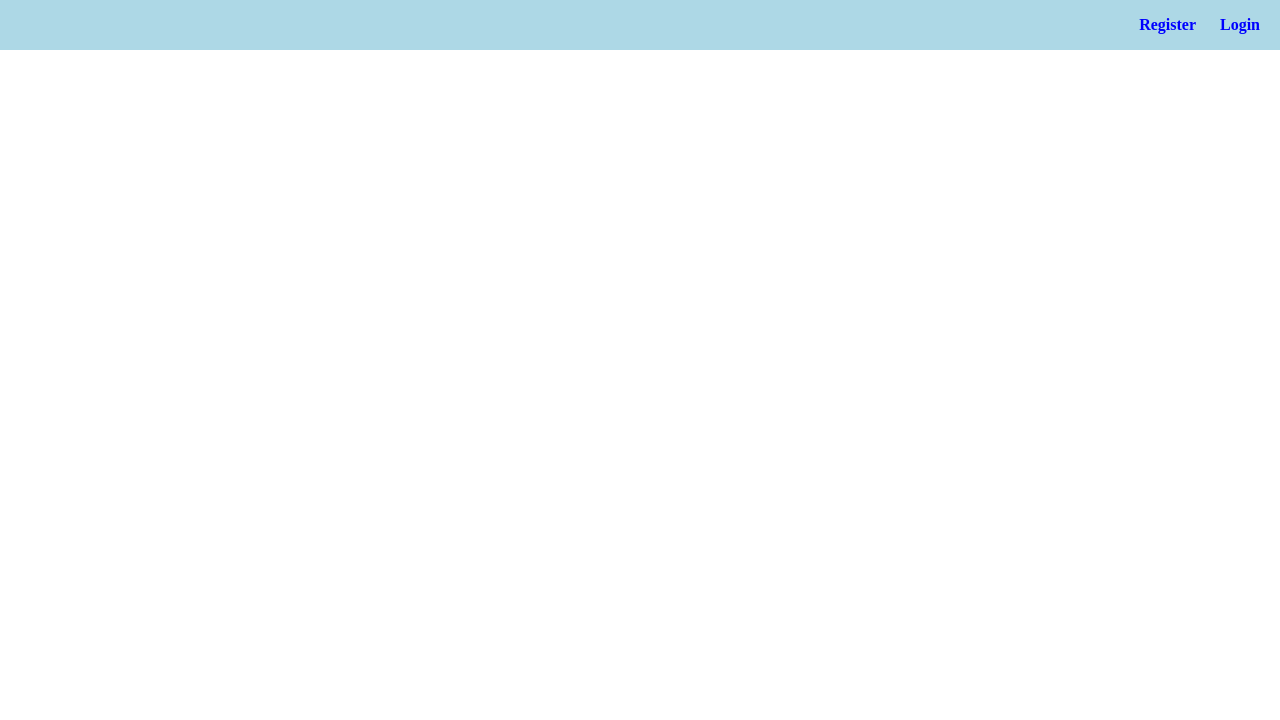
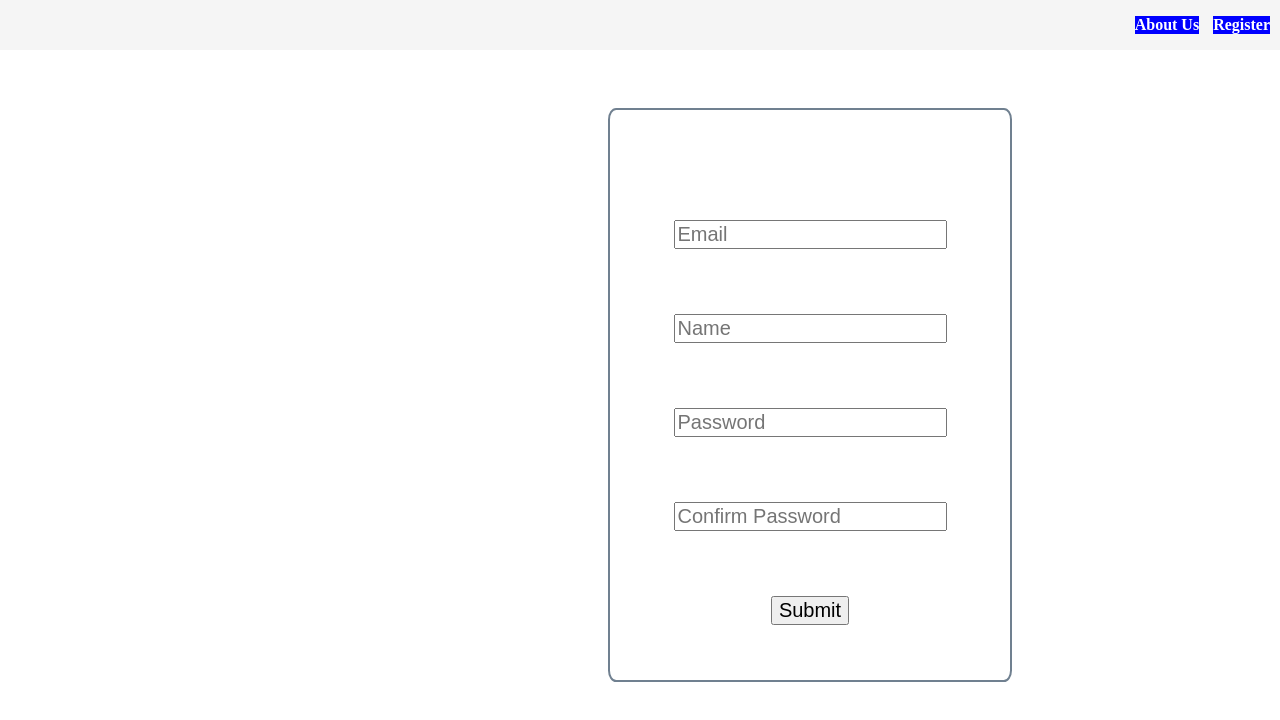
Before and after one commit to felixniicummings/RegisterPageDemo, a plain HTML site: page index.html in a window 1280 px wide. Drawn offline with Linux system fonts and the light colour scheme.

Commit message:
Adding more elements to register page

```diff
--- a/index.html
+++ b/index.html
@@ -7,11 +7,46 @@
     <title>Register Here</title>
 </head>
 <body>
+    <h1>Test H1</h1>
     <nav class="nav-bar">
         <ul>
+            <li>About Us</li>
             <li>Register</li>
-            <li>Login</li>
         </ul>
     </nav>
+
+
+    <style>
+        div {
+          background-color: white;
+          width: 300px;
+          border: 2px solid slategray;
+          padding: 50px;
+          margin: 300px;
+          text-align: center;
+          border-radius: 2%;
+          align-self: center;
+          margin-bottom: 50px;
+          margin-top: 50px;
+          margin-left: 600px;
+          margin-right: 600px;
+          box-shadow: slategray;
+
+        }
+    </style>
+
+
+
+    <div id="mynamfield" style="text-align: center;">
+        <input type="text" placeholder="Email">
+        <input type="text" placeholder="Name">
+        <input type="text" placeholder="Password">
+        <input type="text" placeholder="Confirm Password">
+        <input type="submit"  >
+    </div>
+
+
+
+
 </body>
 </html>
--- a/main.css
+++ b/main.css
@@ -1,5 +1,5 @@
 nav{
-    background-color: lightblue;
+    background-color: whitesmoke;
     position: fixed;
     top: 0px;
     left: 0px;
@@ -10,12 +10,23 @@ nav{
 
 nav ul li{
     display: inline-block;
-    color: blue;
+    color: white;
     font-weight: bold;
-    margin-right: 20px;
+    margin-right: 10px;
+    background-color:blue;
+    font-size: 50;
 
 }
 
 nav ul{
     text-align: right;
 }
+
+input{
+    margin-top: 60px;
+    margin-bottom: 5px;
+    font-size: 20px;
+    left: 0px;
+
+
+}
```
Also changed, not shown: Assets/Facebook400x230.png (added).
